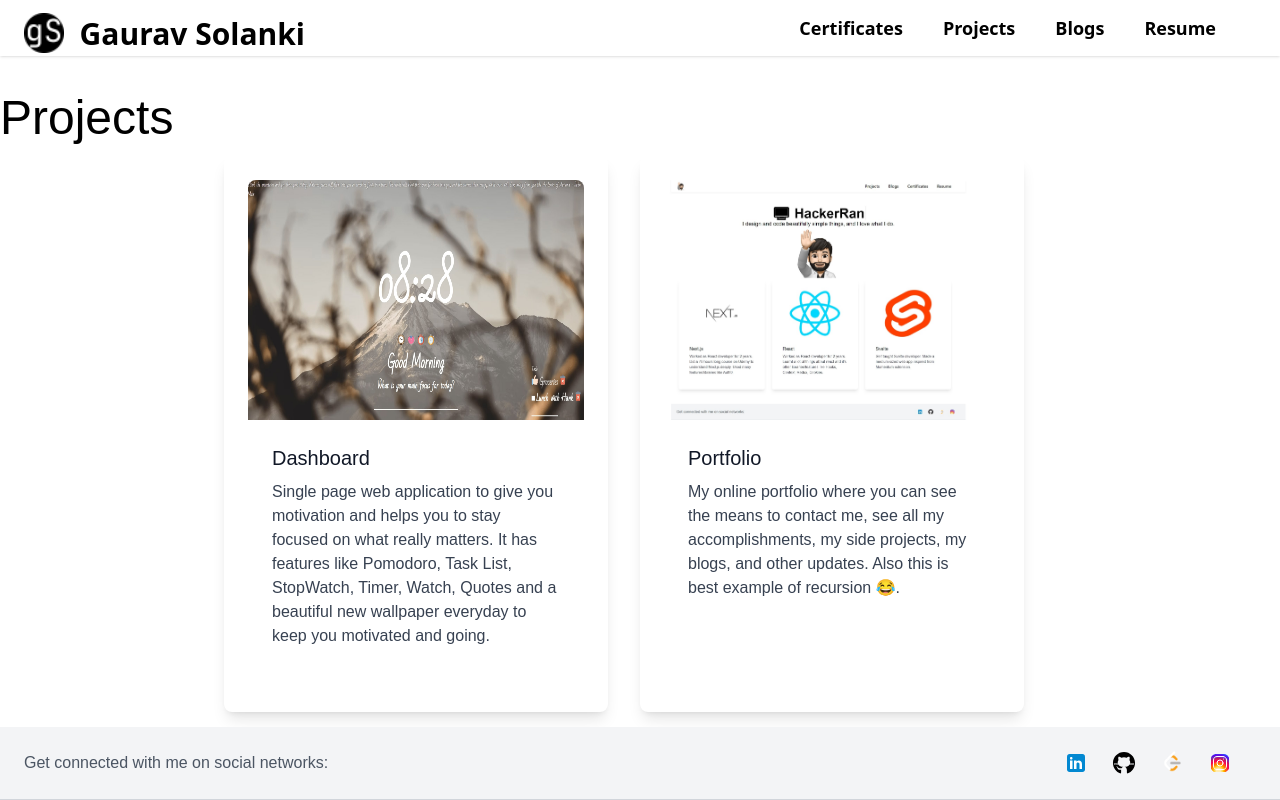
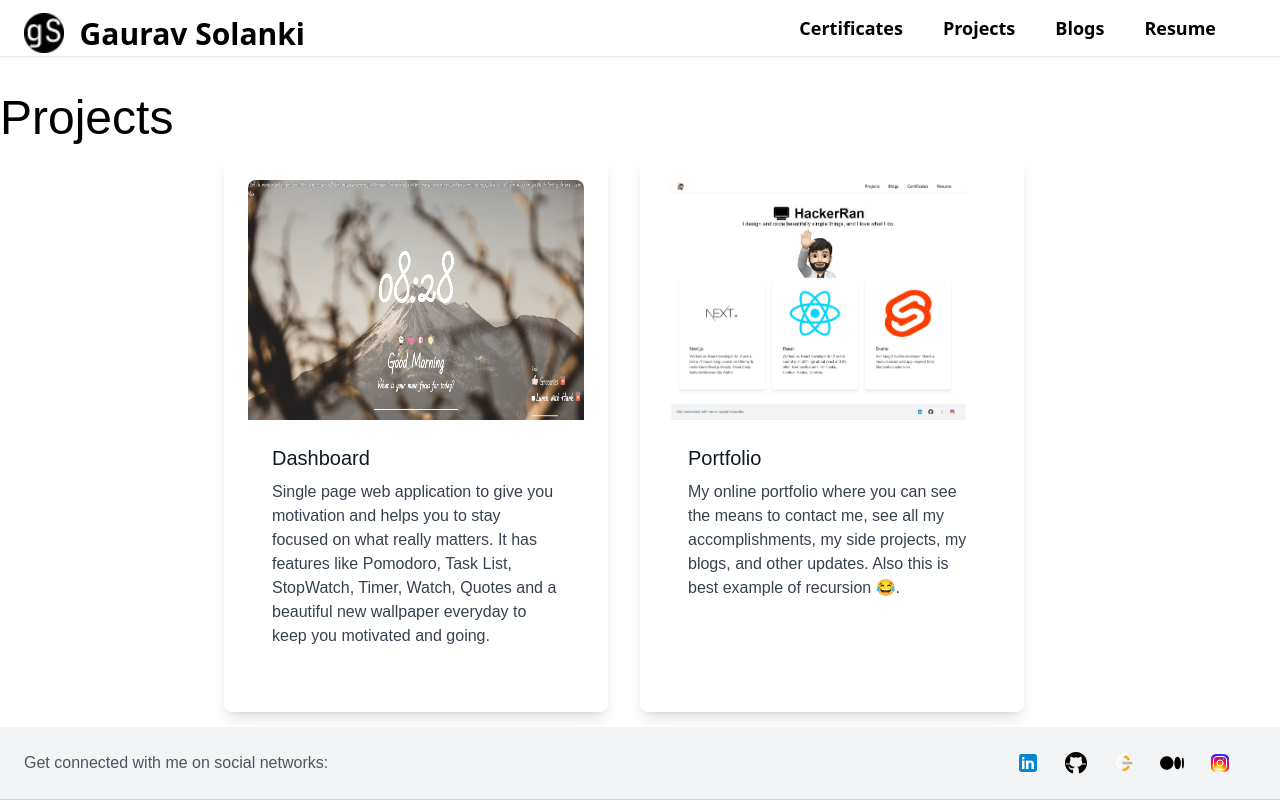
Before and after one commit to gau2107/portfolio, a Next.js app: page /projects in a window 1280 px wide. Built offline with nearby package versions, Linux system fonts and the light colour scheme.

Commit message:
add medium proflie link in footer

```diff
--- a/components/footer.js
+++ b/components/footer.js
@@ -1,4 +1,31 @@
 function Footer() {
+  const footerData = [
+    {
+      src: "assets/icons/linkedin.svg",
+      alt: "linkedin icon",
+      href: "https://www.linkedin.com/in/gaurav-solanki-2b6121117/",
+    },
+    {
+      src: "assets/icons/github.svg",
+      alt: "github icon",
+      href: "https://github.com/gau2107",
+    },
+    {
+      src: "assets/icons/leetcode.png",
+      alt: "leetcode icon",
+      href: "https://leetcode.com/solankigaurav/",
+    },
+    {
+      src: "assets/icons/medium.svg",
+      alt: "medium icon",
+      href: "https://medium.com/@gauravpsolanki",
+    },
+    {
+      src: "assets/icons/instagram.svg",
+      alt: "instagram icon",
+      href: "https://www.instagram.com/gaurav.psd/",
+    },
+  ];
   return (
     <div className="pt-6">
       <footer className="text-center lg:text-left bg-gray-100 text-gray-600 inset-x-0 fixed bottom-0">
@@ -7,51 +34,25 @@ function Footer() {
             <span>Get connected with me on social networks:</span>
           </div>
           <div className="flex justify-center">
+            {footerData.map((data, key) => {
+              return (
                 <a
-            target="_blank" rel="noreferrer"
-            href="https://www.linkedin.com/in/gaurav-solanki-2b6121117/"
+                  key={key}
+                  target="_blank"
+                  rel="noreferrer"
+                  href={data.href}
                   className="mr-6 text-gray-600"
                 >
                   <img
                     className="svg-inline--fa fa-facebook-f h-6"
-              src="assets/icons/linkedin.svg"
-              alt="linkedin icon"
+                    src={data.src}
+                    alt={data.alt}
                   />
                 </a>
-          <a
-            target="_blank" rel="noreferrer"
-            href="https://github.com/gau2107"
-            className="mr-6 text-gray-600"
-          >
-            <img
-              className="svg-inline--fa fa-facebook-f h-6"
-              src="assets/icons/github.svg"
-              alt="github icon"
-            />
-          </a>
-          <a
-            target="_blank" rel="noreferrer"
-            href="https://leetcode.com/solankigaurav/"
-            className="mr-6 text-gray-600"
+              );
+            })}
 
-          >
-            <img
-              className="svg-inline--fa fa-facebook-f h-6"
-              src="assets/icons/leetcode.png"
-              alt="leetcode icon"
-            />
-          </a>
-          <a
-            target="_blank" rel="noreferrer"
-            href="https://www.instagram.com/gaurav.psd/"
-            className="mr-6 text-gray-600"
-          >
-            <img
-              className="svg-inline--fa fa-facebook-f h-6"
-              src="assets/icons/instagram.svg"
-              alt="instagram icon"
-            />
-          </a>
+
           </div>
         </div>
 
```
Also changed, not shown: public/assets/icons/medium.svg (added). Lines whose indentation alone changed are shown as unchanged.
